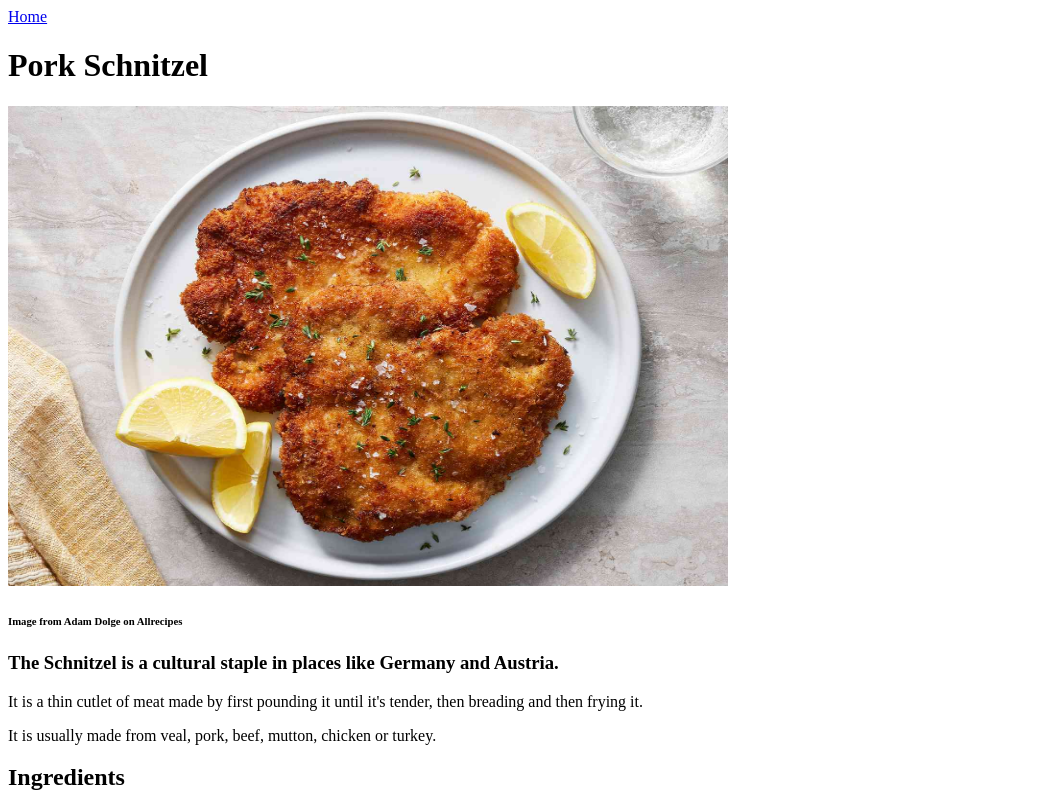
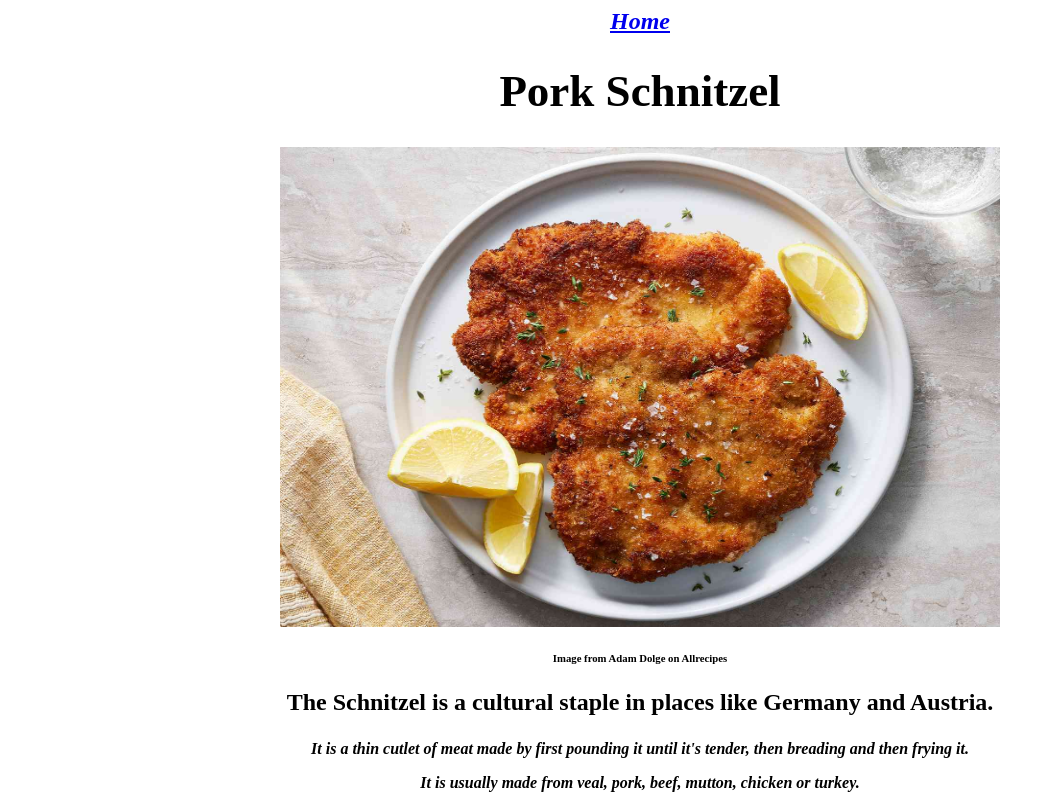
Before and after one commit to ChaosWalker3/odin-recipes, a plain HTML site: page recipes/schnitzel.html in a window 1280 px wide. Shown: the top 800 px of the page, without its empty margins (0-1055 px from the left). Drawn offline with Linux system fonts and the light colour scheme.

Commit message:
Add styling to websites

```diff
--- /dev/null
+++ b/recipes/recipe-style.css
@@ -0,0 +1,30 @@
+* {
+    font-family: "Book Antiqua", "Trebuchet MS" sans-serif;
+}
+
+h1 {
+    font-size: 45px;
+}
+
+.centered {
+    display: block;
+    margin-left: auto;
+    margin-right: auto;
+    text-align: center;
+}
+
+.centered.description {
+    font-weight: 600;
+    font-style: italic;
+}
+
+.centered.description-header {
+    font-weight: 800;
+    font-size: x-large;
+}
+
+#home-link {
+    font-size: x-large;
+    font-weight: bold;
+    font-style: italic;
+}
--- a/recipes/schnitzel.html
+++ b/recipes/schnitzel.html
@@ -4,19 +4,20 @@
     <meta charset="UTF-8">
     <meta name="viewport" content="width=device-width, initial-scale=1.0">
     <title>Pork Schnitzel Recipe</title>
+    <link rel="stylesheet" href="./recipe-style.css">
 </head>
 <body>
-    <a href="../index.html">Home</a>
+    <a class="centered" id="home-link" href="../index.html">Home</a>
 
     <!-- HEADING -->
-    <h1>Pork Schnitzel</h1>
-    <img src="../images/schnitzel_img.jpg" alt="Photo of Pork Schnitzel" width="720" height="480">
-    <h6>Image from Adam Dolge on Allrecipes</h6>
+    <h1 class="centered">Pork Schnitzel</h1>
+    <img class="centered" src="../images/schnitzel_img.jpg" alt="Photo of Pork Schnitzel" width="720" height="480">
+    <h6 class="centered">Image from Adam Dolge on Allrecipes</h6>
 
     <!-- DESCRIPTION -->
-    <h3>The Schnitzel is a cultural staple in places like Germany and Austria.</h3>
-    <p>It is a thin cutlet of meat made by first pounding it until it's tender, then breading and then frying it.</p>
-    <p>It is usually made from veal, pork, beef, mutton, chicken or turkey.</p>
+    <h3 class="centered description-header">The Schnitzel is a cultural staple in places like Germany and Austria.</h3>
+    <p class="centered description">It is a thin cutlet of meat made by first pounding it until it's tender, then breading and then frying it.</p>
+    <p class="centered description">It is usually made from veal, pork, beef, mutton, chicken or turkey.</p>
 
     <!-- INGREDIENTS LIST -->
     <h2>Ingredients</h2>
```
Also changed, not shown: recipes/hash_brown.html (+7 -6 lines), recipes/shakshuka.html (+7 -6 lines).
